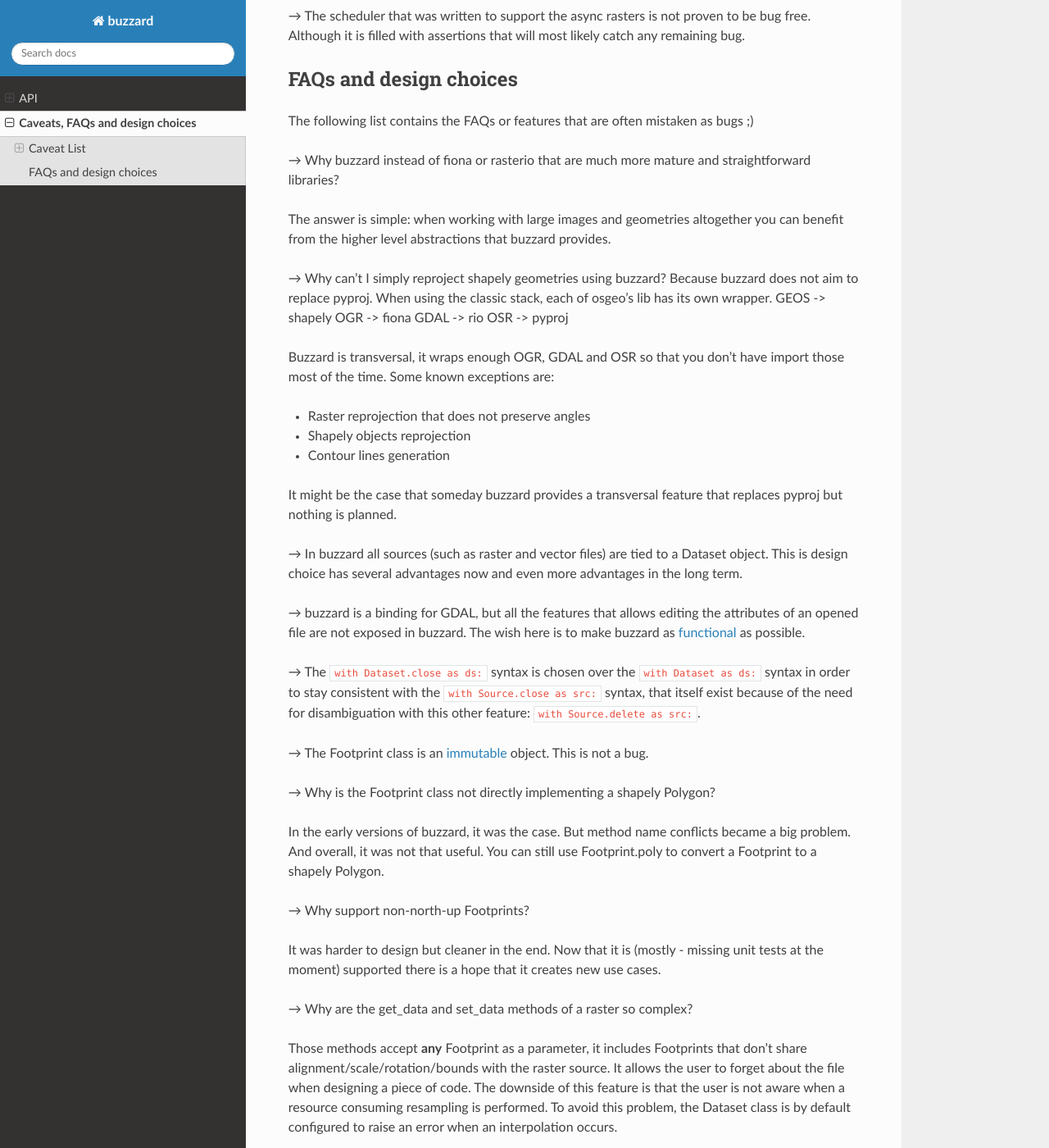
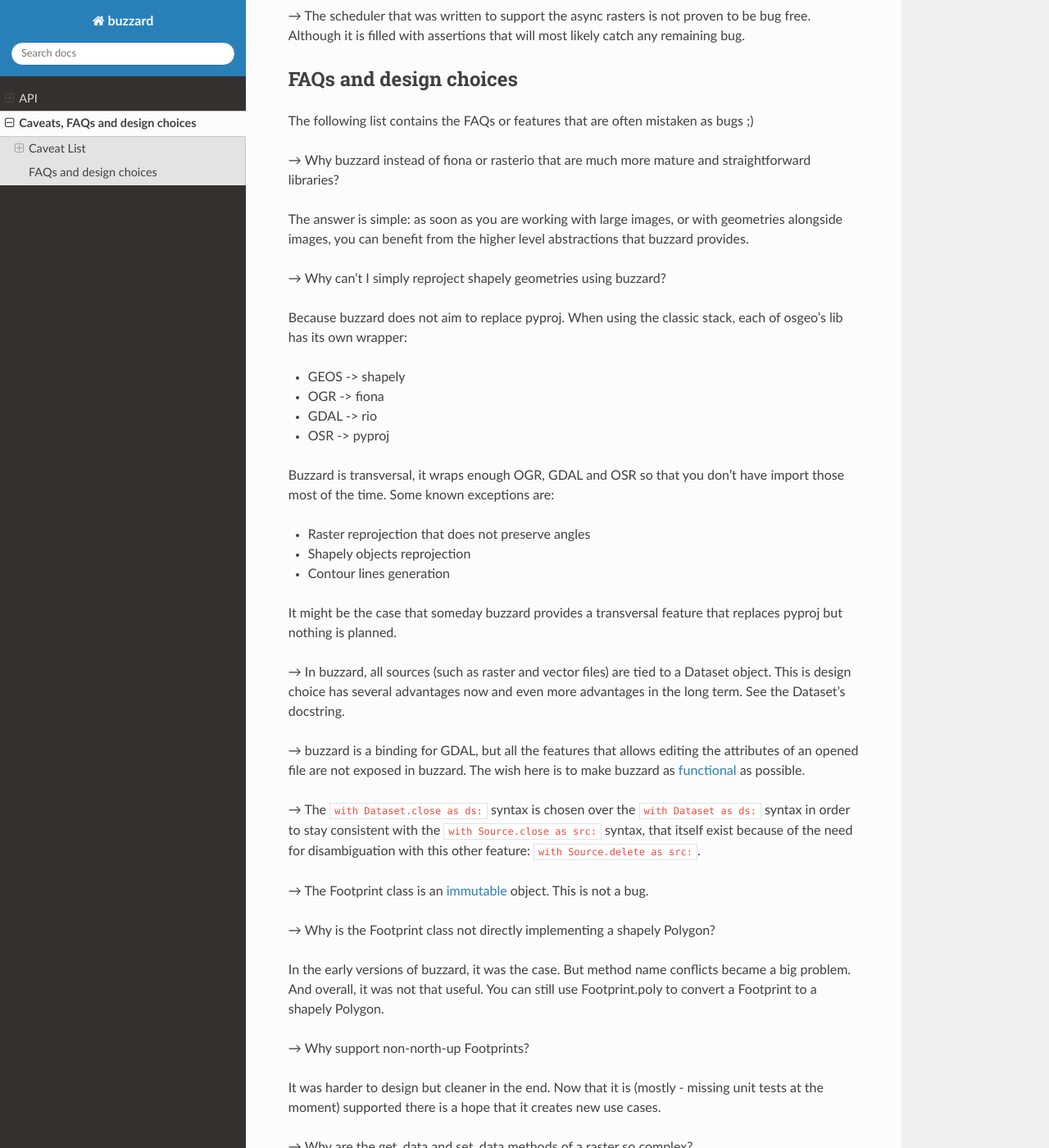
Before and after one commit to preligens-lab/buzzard, a Sphinx documentation site: the page built from docs/faq_and_caveats.md, in a window 1280 px wide and 1400 px high, scrolled down 1663 px. Shown: the whole window at 82% size. Built offline with Sphinx 7.4.7 and the Read the Docs theme 2.0.0, drawn with Linux system fonts in a browser that asks for light colours.

Commit message:
Edit doc

```diff
--- a/docs/faq_and_caveats.md
+++ b/docs/faq_and_caveats.md
@@ -40,14 +40,15 @@
 
 → Why buzzard instead of fiona or rasterio that are much more mature and straightforward libraries?
 
-The answer is simple: when working with large images and geometries altogether you can benefit from the higher level abstractions that buzzard provides.
+The answer is simple: as soon as you are working with large images, or with geometries alongside images, you can benefit from the higher level abstractions that buzzard provides.
 
 → Why can't I simply reproject shapely geometries using buzzard?
-Because buzzard does not aim to replace pyproj. When using the classic stack, each of osgeo's lib has its own wrapper.
-GEOS -> shapely
-OGR -> fiona
-GDAL -> rio
-OSR -> pyproj
+
+Because buzzard does not aim to replace pyproj. When using the classic stack, each of osgeo's lib has its own wrapper:
+- GEOS -> shapely
+- OGR -> fiona
+- GDAL -> rio
+- OSR -> pyproj
 
 Buzzard is transversal, it wraps enough OGR, GDAL and OSR so that you don't have import those most of the time. Some known exceptions are:
 - Raster reprojection that does not preserve angles
@@ -56,7 +57,7 @@
 
 It might be the case that someday buzzard provides a transversal feature that replaces pyproj but nothing is planned.
 
-→ In buzzard all sources (such as raster and vector files) are tied to a Dataset object. This is design choice has several advantages now and even more advantages in the long term.
+→ In buzzard, all sources (such as raster and vector files) are tied to a Dataset object. This is design choice has several advantages now and even more advantages in the long term. See the Dataset's docstring.
 
 → buzzard is a binding for GDAL, but all the features that allows editing the attributes of an opened file are not exposed in buzzard. The wish here is to make buzzard as [functional](https://en.wikipedia.org/wiki/Functional_programming) as possible.
 
```
